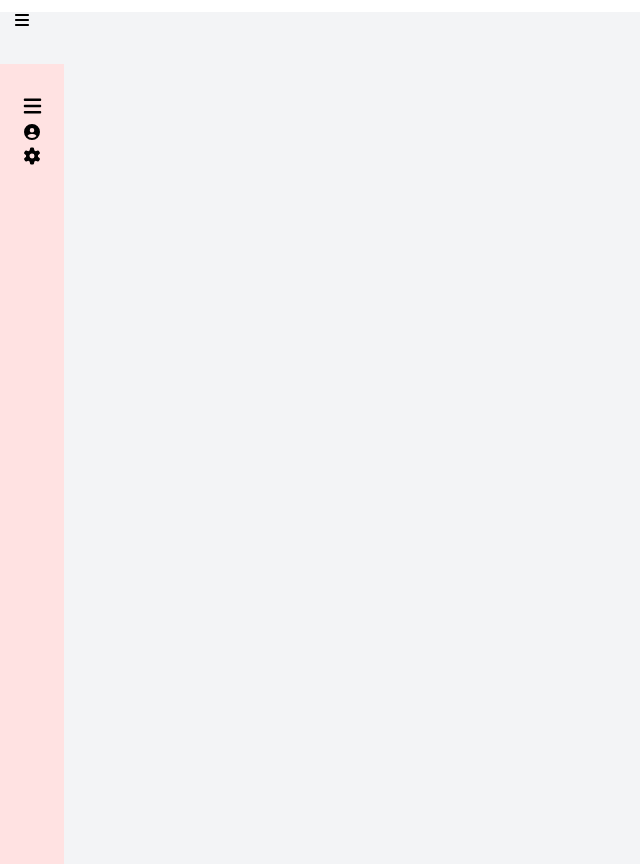
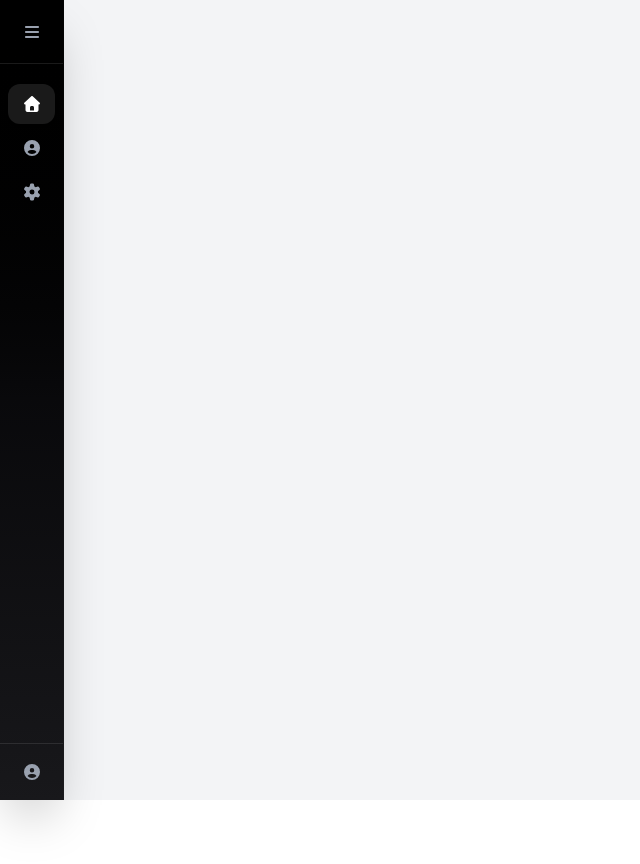
Before and after one commit to psshrijith/TaskFlow, a React (Vite) app: page /dashboard in a window 1280 px wide. Shown: the whole page, without its empty margins (0-640 px from the left). After the commit the page ends 800 px from the top, so only its background shows below. Built offline with nearby package versions, Linux system fonts and the light colour scheme.

Commit message:
feat(taskFlow): added the sidenav

```diff
--- a/src/components/SideBar.tsx
+++ b/src/components/SideBar.tsx
@@ -1,53 +1,156 @@
-import { FontAwesomeIcon } from "@fortawesome/react-fontawesome";
+import type { IconDefinition } from "@fortawesome/fontawesome-common-types";
 import {
   faBars,
   faCircleUser,
   faGear,
+  faHouse,
 } from "@fortawesome/free-solid-svg-icons";
+import { FontAwesomeIcon } from "@fortawesome/react-fontawesome";
 import { useState } from "react";
+import { NavLink } from "react-router-dom";
 
-const CollapsedState = () => {
+type NavItemProps = {
+  to: string;
+  icon: IconDefinition;
+  label: string;
+  isCollapsed: boolean;
+};
+
+const NavItem = ({
+  to,
+  icon,
+  label,
+  isCollapsed,
+}: NavItemProps) => {
   return (
-    <nav className="space-y-2 flex flex-col w-12 bg-red-100 h-screen p-8 items-center ">
-      <FontAwesomeIcon icon={faBars} size="lg"/>
-      <FontAwesomeIcon icon={faCircleUser} />
-      <FontAwesomeIcon icon={faGear} />
-    </nav>
+    <NavLink
+      to={to}
+      title={isCollapsed ? label : undefined}
+      className={({ isActive }) =>
+        `
+        group relative flex items-center rounded-xl
+        px-3 py-3
+        transition-all duration-200
+        ${
+          isActive
+            ? "bg-white/10 text-white shadow-sm"
+            : "text-gray-400 hover:bg-white/5 hover:text-white"
+        }
+        ${isCollapsed ? "justify-center" : "gap-3"}
+        `
+      }
+    >
+      <FontAwesomeIcon
+        icon={icon}
+        className="w-5 shrink-0 transition-transform duration-200 group-hover:scale-105"
+      />
+
+      {!isCollapsed && (
+        <span className="text-sm font-medium">
+          {label}
+        </span>
+      )}
+    </NavLink>
   );
 };
+
+const navItems = [
+  {
+    to: "/dashboard",
+    icon: faHouse,
+    label: "Dashboard",
+  },
+  {
+    to: "/user",
+    icon: faCircleUser,
+    label: "User",
+  },
+  {
+    to: "/settings",
+    icon: faGear,
+    label: "Settings",
+  },
+];
 
 const SideBar = () => {
   const [isCollapsed, setIsCollapsed] = useState(true);
 
   return (
+    <aside
+      className={`
+        fixed left-0 top-0 z-40
+        flex h-screen flex-col
+        border-r border-white/1 text-white
+        shadow-2xl
+        transition-all duration-300 ease-in-out
+        bg-linear-to-b from-black via-zinc-950 to-zinc-900
+        ${isCollapsed ? "w-16" : "w-64"}
+      `}
+    >
+      <div
+        className={`
+          flex h-16 shrink-0 items-center
+          border-b border-white/10
+          px-3
+          ${isCollapsed ? "justify-center" : "justify-between"}
+        `}
+      >
+        {!isCollapsed && (
+          <div className="flex items-center gap-3">
+            <div className="flex h-9 w-9 items-center justify-center rounded-lg bg-white text-gray-950">
+              <FontAwesomeIcon icon={faHouse} />
+            </div>
 
-      <nav className="space-y-2">
+            <span className="text-base font-semibold tracking-tight">
+              TaskFlow
+            </span>
+          </div>
+        )}
+
         <button
           type="button"
-          onClick={()=> setIsCollapsed(!isCollapsed)}
-          className="m-3 flex h-10 w-10 rounded-lg hover:bg-white/10"
+          onClick={() => setIsCollapsed((prev) => !prev)}
+          className="
+            flex h-10 w-10 shrink-0
+            items-center justify-center
+            rounded-xl
+            text-gray-400
+            transition-all duration-200
+            hover:bg-white/10
+            hover:text-white
+            active:scale-95
+          "
+          aria-label={
+            isCollapsed
+              ? "Expand sidebar"
+              : "Collapse sidebar"
+          }
         >
           <FontAwesomeIcon icon={faBars} />
         </button>
+      </div>
 
-        {isCollapsed ? (
-          <CollapsedState />
-        ) : (
-           <aside className="w-64 h-screen bg-gray-900 text-white p-4">
-            <a href="#" className="block px-4 py-2 rounded hover:bg-gray-800">
-              Dashboard
-            </a>
+      <nav className="flex-1 space-y-1 px-2 py-5">
+        {navItems.map((navItem) => (
+          <NavItem
+            key={navItem.to}
+            to={navItem.to}
+            icon={navItem.icon}
+            label={navItem.label}
+            isCollapsed={isCollapsed}
+          />
+        ))}
+      </nav>
 
-            <a href="#" className="block px-4 py-2 rounded hover:bg-gray-800">
-              Profile
-            </a>
-
-            <a href="#" className="block px-4 py-2 rounded hover:bg-gray-800">
-              Settings
-            </a>
-          </aside>
-        )}
-      </nav>
+      <div className="border-t border-white/10 p-2">
+        <NavItem
+          to="/profile"
+          icon={faCircleUser}
+          label="Profile"
+          isCollapsed={isCollapsed}
+        />
+      </div>
+    </aside>
   );
 };
 
```
